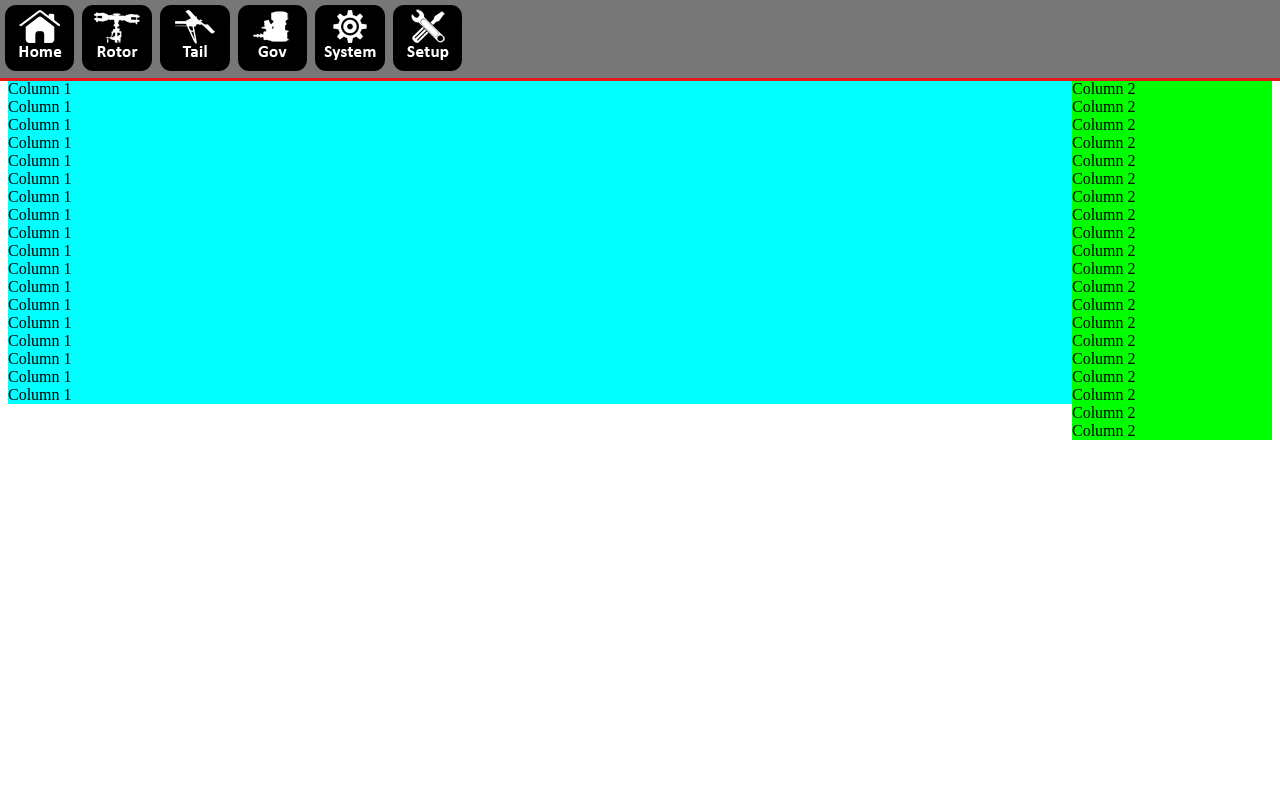
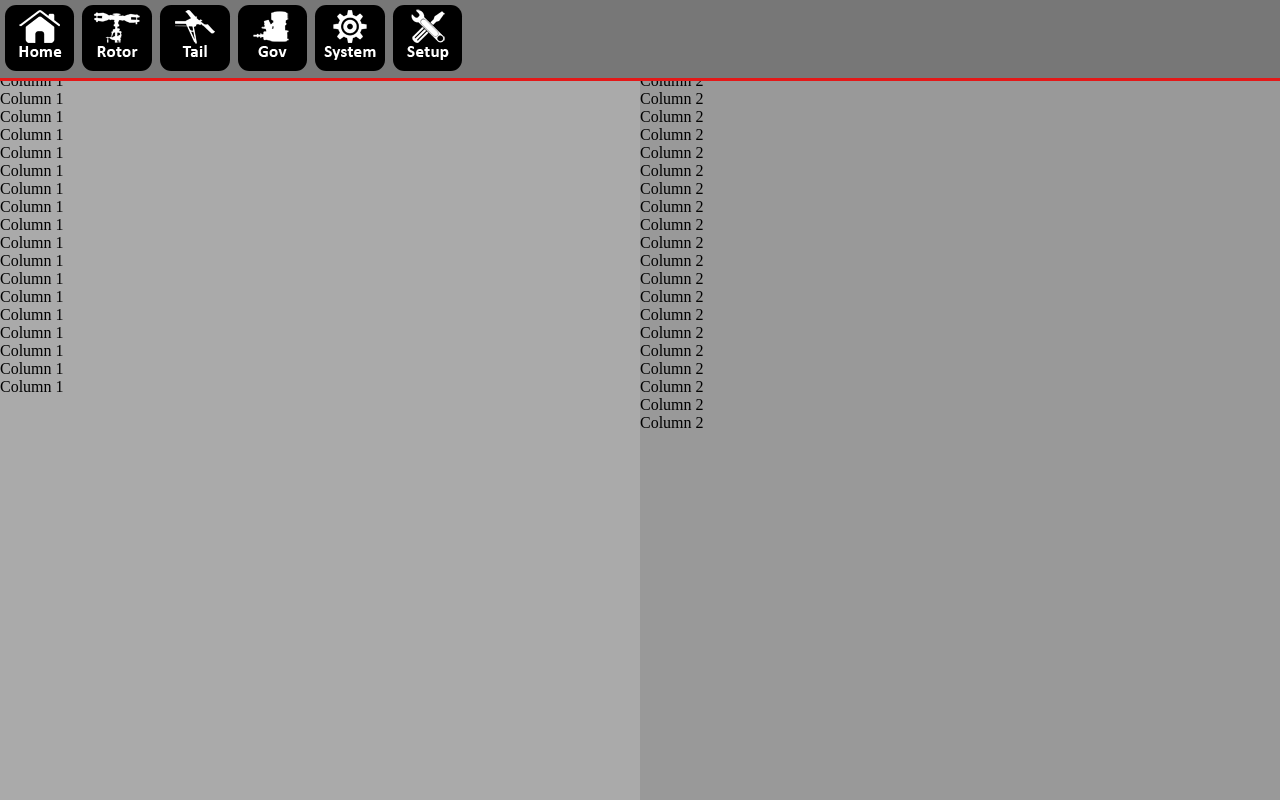
Before and after one commit to rbtx99/SRC-Studio, a plain HTML site: page index.html in a window 1280 px wide. Drawn offline with nearby package versions, Linux system fonts and the light colour scheme; a script that the page names is missing.

Commit message:
two scrollable divs

```diff
--- a/css/styles2.css
+++ b/css/styles2.css
@@ -89,3 +89,38 @@
 #clear {
     clear: both;
 }
+
+
+
+
+
+#middle {
+    background: #f00;
+    top: 150px;
+    bottom: 150px
+}
+#footer {
+    background: #777;
+    height: 150px;
+    bottom: 0
+}
+#left, #right {
+    overflow-y: scroll
+}
+#left {
+    background: #aaa;
+    position: absolute;
+    left: 0;
+    top: 0;
+    width: 50%;
+    height: 100%
+}
+#right {
+    background: #999;
+    position: absolute;
+    left: 50%;
+    top: 0;
+    float: right;
+    width: 50%;
+    height: 100%
+}
--- a/index.html
+++ b/index.html
@@ -37,11 +37,10 @@
         <!-- <div class="button home kit-active kit-title-text" click-link="/">Home</div> -->
     </div>
 
-  <div id="column1-wrap">
-    <div id="column1">Column 1<br>Column 1<br>Column 1<br>Column 1<br>Column 1<br>Column 1<br>Column 1<br>Column 1<br>Column 1<br>Column 1<br>Column 1<br>Column 1<br>Column 1<br>Column 1<br>Column 1<br>Column 1<br>Column 1<br>Column 1<br>Column 1<br>Column 1<br>Column 1<br>Column 1<br></div>
+  <div id="middle">
+   <div id="left">Column 1<br>Column 1<br>Column 1<br>Column 1<br>Column 1<br>Column 1<br>Column 1<br>Column 1<br>Column 1<br>Column 1<br>Column 1<br>Column 1<br>Column 1<br>Column 1<br>Column 1<br>Column 1<br>Column 1<br>Column 1<br>Column 1<br>Column 1<br>Column 1<br>Column 1<br></div>
+   <div id="right">Column 2<br>Column 2<br>Column 2<br>Column 2<br>Column 2<br>Column 2<br>Column 2<br>Column 2<br>Column 2<br>Column 2<br>Column 2<br>Column 2<br>Column 2<br>Column 2<br>Column 2<br>Column 2<br>Column 2<br>Column 2<br>Column 2<br>Column 2<br>Column 2<br>Column 2<br>Column 2<br>Column 2<br></div>
 </div>
-<div id="column2">Column 2<br>Column 2<br>Column 2<br>Column 2<br>Column 2<br>Column 2<br>Column 2<br>Column 2<br>Column 2<br>Column 2<br>Column 2<br>Column 2<br>Column 2<br>Column 2<br>Column 2<br>Column 2<br>Column 2<br>Column 2<br>Column 2<br>Column 2<br>Column 2<br>Column 2<br>Column 2<br>Column 2<br></div>
-<div id="clear"></div>
 
 <!--    <button id="requestPermission">Request permissions</button>
     <div id="knob" style="display: none;"></div> -->
```
